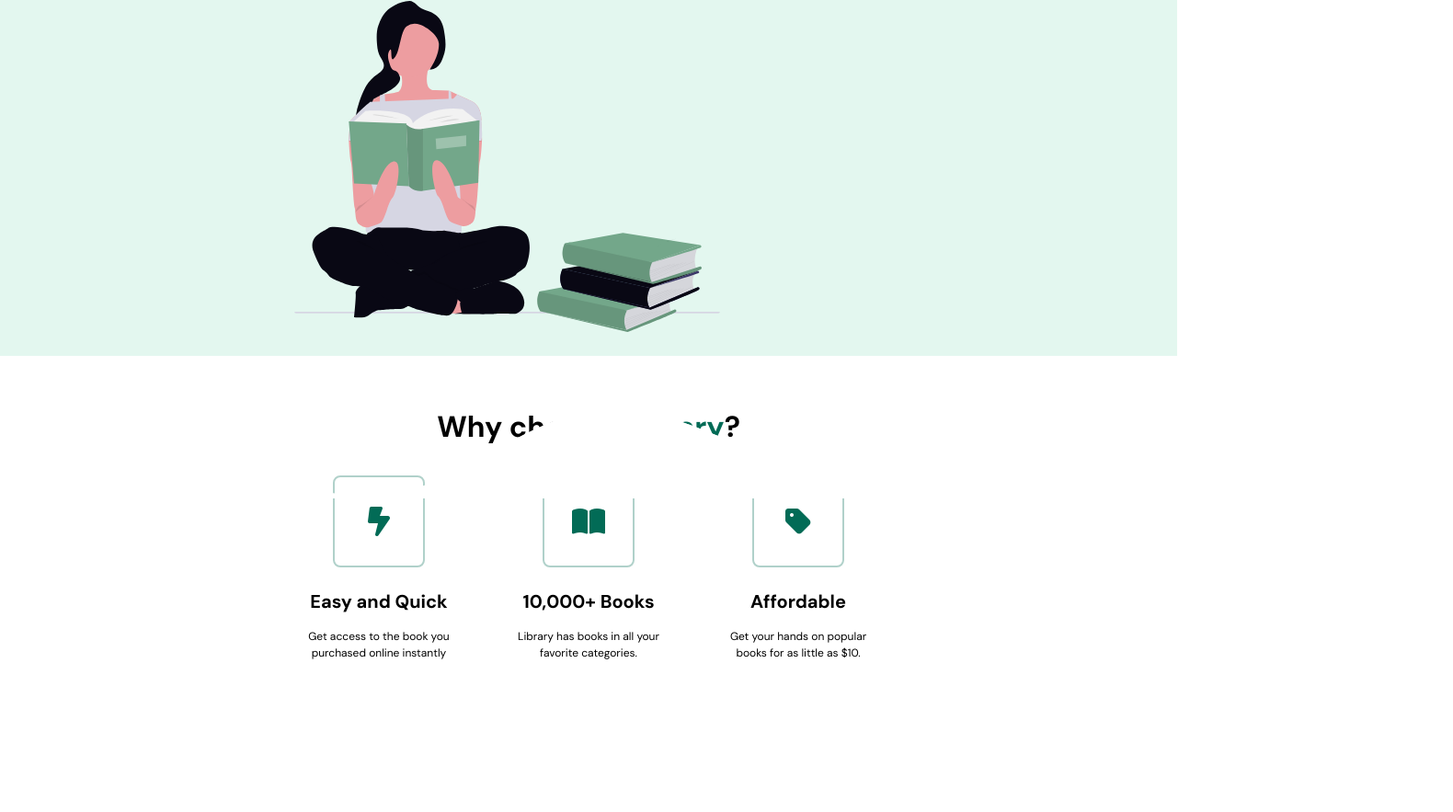
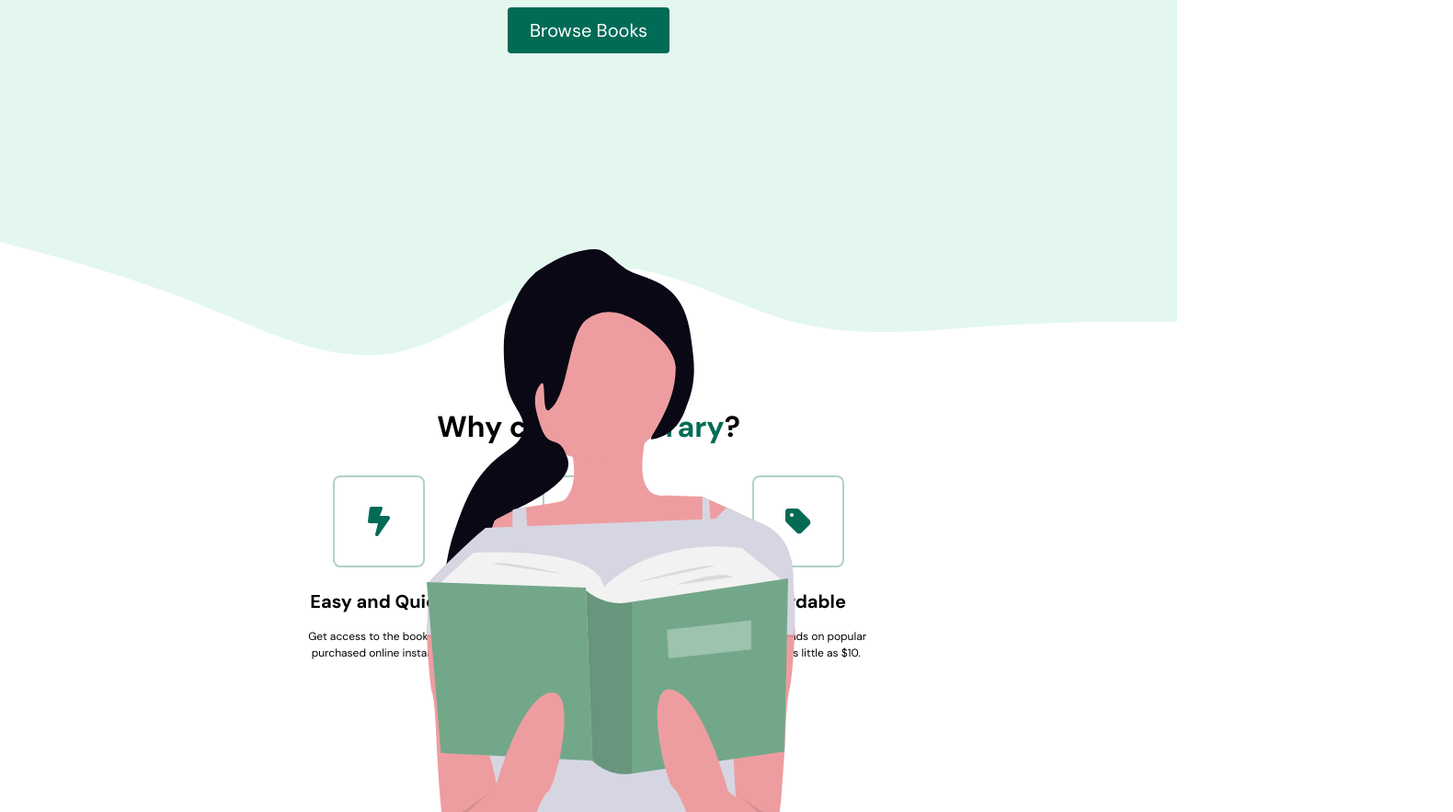
Before and after one commit to maxfieldv-hue/e-commerce, a plain HTML site: page index.html in a window 1280 px wide. Shown: the part 413-1296 px from the top of the page at 92% size, 1580 px wide, since content can reach past the window. Before the commit the page ends 1188 px from the top, so only its background shows below. Drawn offline with Linux system fonts and the light colour scheme.

Commit message:
attempt to fix header img

```diff
--- a/index.html
+++ b/index.html
@@ -27,7 +27,7 @@
                     <button class="btn">Browse Books</button>
                 </div>
                 <figure class="header__img--wrapper">
-                    <img src="./assets/undraw_book-lover_m9n3.svg">
+                    <img class="header__img" src="./assets/undraw_book-lover_m9n3.svg">
                 </figure>
             </div>
         </header>
--- a/styles.css
+++ b/styles.css
@@ -7,9 +7,18 @@
     font-family: "DM Sans", sans-serif;
 }
 
+body {
+    max-width: 100vw;
+    overflow-x: hidden;
+}
+
 nav {
     height: 80px;
     display: flex;
+}
+
+img {
+    width: 100%
 }
 
 p {
@@ -30,12 +39,6 @@ p {
     margin: 0 auto;
 }
 
-img {
-    width: 100%;
-    height: 100%;
-    max-height: 50vh;
-    padding: 20px;
-}
 
 .logo {
     width: 160px;
@@ -76,7 +79,6 @@ li {
 
 header {
     height: calc(100vh - 80px);
-    position: relative;
 }
 
 .header__container {
@@ -84,6 +86,7 @@ header {
     max-width: 720px;
     margin: 0 auto;
     height: 100%;
+    display: flex;
     flex-direction: column;
     justify-content: space-around;
 }
@@ -92,6 +95,11 @@ header {
     display: flex;
     flex-direction: column;
     align-items: center;
+}
+
+.header__img--wrapper {
+    padding: 20px;
+    z-index: 50;
 }
 
 h1 {
@@ -124,14 +132,13 @@ button:active {
     transform: translateY(1px);
 }
 
-.header__img--wrapper {
-    padding: 20px;
-    z-index: 50;
+
+.header__img {
     position: absolute;
 }
 
 .container {
-    padding: 56px 0;;
+    padding: 56px 0;
 }
 
 .row {
@@ -148,35 +155,30 @@ HIGHLIGHTS
 
 #highlights {
     position: relative;
+    max-width: 100vw;
+}
+
+#highlights:after,
+#highlights:before {
+  background: url('assets/wave.svg');
+  content: "";
+  position: absolute;
+  width: 101vw;
+  height: 12vw;
+  left: 0;
+  z-index: 1;
+  background-size: cover;
+  background-repeat: no-repeat;
 }
 
 #highlights:before {
-    background: url('assets/wave.svg');
-    content: "";
-    position: absolute;
-    top: 1px;
-    left: 0;
-    transform: translateY(-100);
-    width: 101vw;
-    height: 12vw;
-    background-size: cover;
-    background-repeat: no-repeat;
-    z-index: 1;
-
+  transform: translateY(-100%);
+  top: 1px;
 }
 
 #highlights:after {
-    background: url('assets/wave.svg');
-    content: "";
-    position: absolute;
-    width: 101vw;
-    height: 12vw;
-    top: 1px;
-    left: 0;
-    background-size: cover;
-    background-repeat: no-repeat;
-    z-index: 1;
-    transform: translateY(-100);
+  transform: translateY(100%) rotate(180deg);
+  bottom: 1px;
 }
 
 .highlight__wrapper {
```
